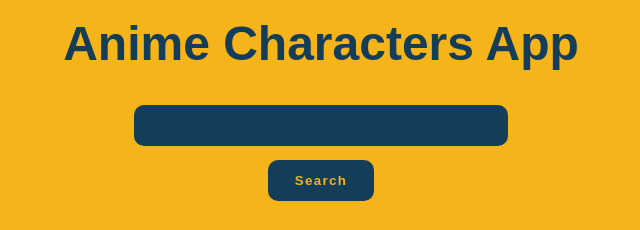
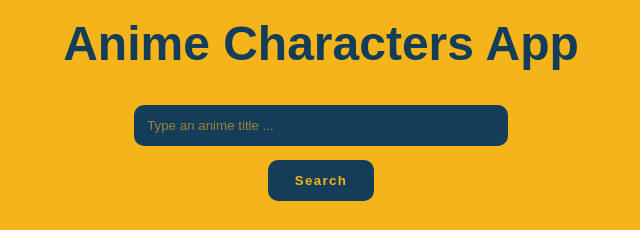
Before and after one commit to nasroykh/anime-characters-frontend, a plain HTML site: page index.html in a window 1280 px wide. Shown: the top 230 px of the page, 319-959 px from the left. Drawn offline with nearby package versions, Linux system fonts and the light colour scheme.

Commit message:
added placeholder for search input, fixed margins

```diff
--- a/index.html
+++ b/index.html
@@ -11,7 +11,7 @@
         <h1>Anime Characters App</h1>
 
         <form id="search-form">
-            <input type="search" id="search-input">
+            <input type="search" id="search-input" placeholder="Type an anime title ...">
             <button>Search</button>
         </form>
 
--- a/scss/style.scss
+++ b/scss/style.scss
@@ -64,6 +64,11 @@ button, input{
         &:focus {
             box-shadow: 3px 3px 5px rgba(0, 0, 0, 0.466);
         }
+        &::placeholder {
+            color: $primaryColor;
+            opacity: 0.6;
+            font-weight: 500;
+        }
     }
 
     & > button {
@@ -102,7 +107,6 @@ button, input{
         overflow-y: auto;
         height: 75vh;
         padding: .5em 1em;
-        margin: 0 3em;
         grid-row: 1 / -1;
         grid-column: 1 span 1;
 
```
Also changed, not shown: css/style.css.
